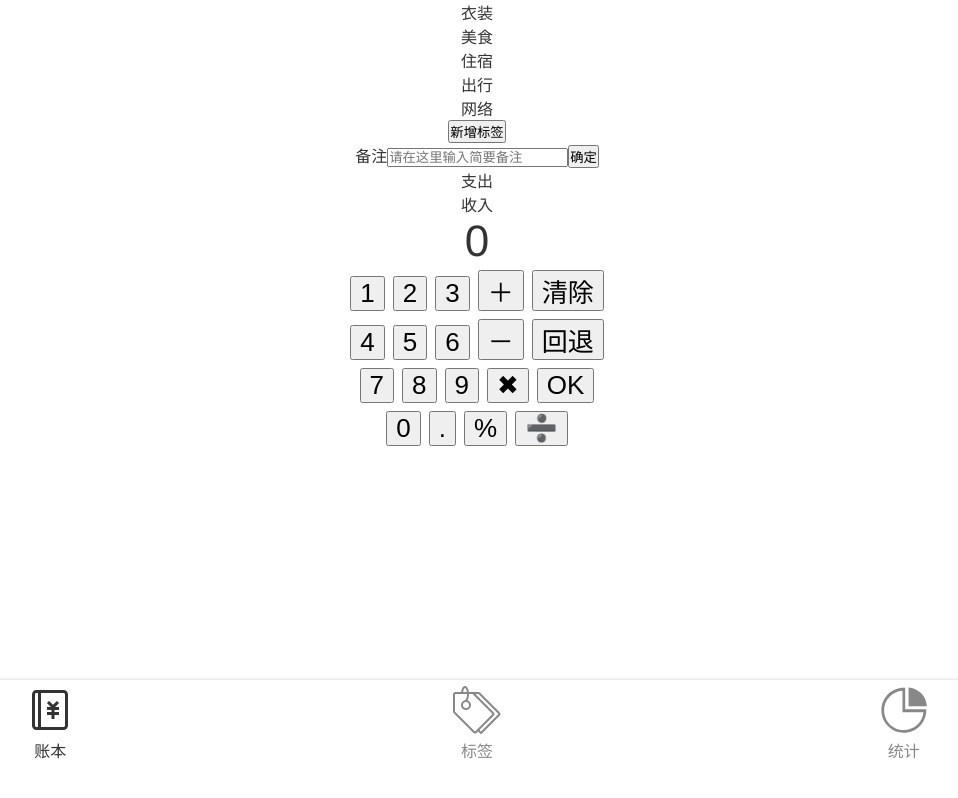
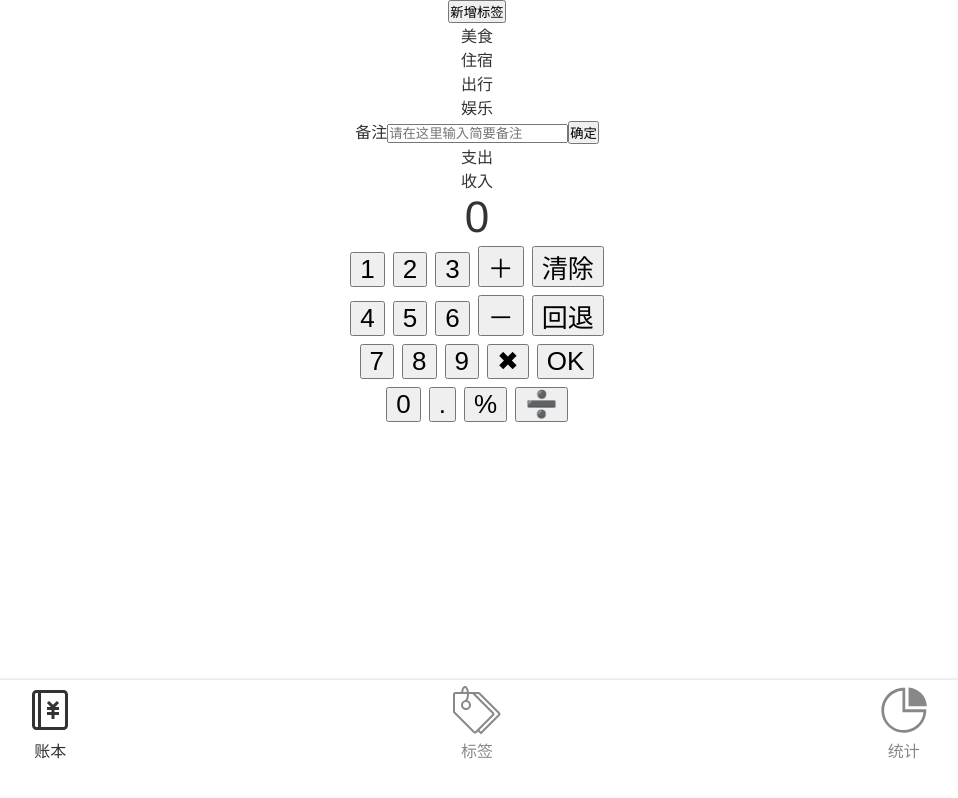
Before and after one commit to JianLiu93/neko-money-0.1, a Vue app: page /#/money in a window 1280 px wide. Shown: the whole page, without its empty margins (163-1121 px from the left). Built offline with nearby package versions, Linux system fonts and the light colour scheme.

Commit message:
add Tags component, need some skill

```diff
--- a/src/components/Notes.vue
+++ b/src/components/Notes.vue
@@ -12,7 +12,7 @@
 
 <script lang="ts">
 	import Vue from 'vue'
-	import { Component } from 'vue-property-decorator';
+	import { Component } from 'vue-property-decorator'
 
 	@Component
 	export default class Notes extends Vue {
--- /dev/null
+++ b/src/components/Tags.vue
@@ -0,0 +1,52 @@
+<template>
+	<div class="tags">
+      <div class="new">
+		<button @click="newTag">新增标签</button>
+      </div>
+      <ul class="tag-list">
+		<li v-for="tag in dataTags" :key="tag"
+		:class="selectedTag === tag ? 'selected':''"
+		@click="toggle(tag)">{{tag}}</li>
+      </ul>
+
+	</div>
+</template>
+
+<script lang="ts">
+	import Vue from 'vue'
+	import {Component, Prop} from 'vue-property-decorator'
+
+	@Component
+	export default class Tags extends Vue {
+		@Prop(Array) readonly dataTags: string[] | undefined;
+
+		selectedTag = '';
+		toggle(tag: string): void {
+			if(this.selectedTag === tag) {
+				this.selectedTag = '';
+			} else {
+				this.selectedTag = tag;
+			}
+		}
+		newTag(): void {
+			const name = window.prompt('请输入新标签名');
+			if(name === '') {
+				window.alert('标签为空！');
+			} else if(this.dataTags) {
+				this.$emit('update:dataTags', [...this.dataTags, name]);
+			}
+		}
+
+	}
+</script>
+
+<style lang="scss" scoped>
+.tags {
+	.tag-list {
+		>li {}
+		li.selected {
+			background: #eee;
+		}
+	}
+}
+</style>
--- a/src/views/Money.vue
+++ b/src/views/Money.vue
@@ -1,18 +1,7 @@
 <template>
   <div>
     <wrapper>
-	<div class="tags">
-      <ul class="tag-list">
-		<li class="current">衣装</li>
-		<li>美食</li>
-		<li>住宿</li>
-		<li>出行</li>
-		<li>网络</li>
-      </ul>
-      <div class="new">
-		<button>新增标签</button>
-      </div>
-	</div>
+	<Tags :data-tags.sync="tags" />
 	<Notes />
 	<Types />
 	<Calculator />
@@ -24,10 +13,16 @@
 	import Types from '@/components/Types.vue'
 	import Calculator from '@/components/Calculator.vue'
 	import Notes from '@/components/Notes.vue'
+	import Tags from '@/components/Tags.vue'
 
 	export default {
 		name: 'Money',
-		components: { Types, Calculator, Notes },
+		components: { Tags, Notes, Types, Calculator },
+		data(): unknown {
+			return {
+				tags: ['美食', '住宿', '出行', '娱乐'],
+			}
+		}
 	}
 </script>
 
```
